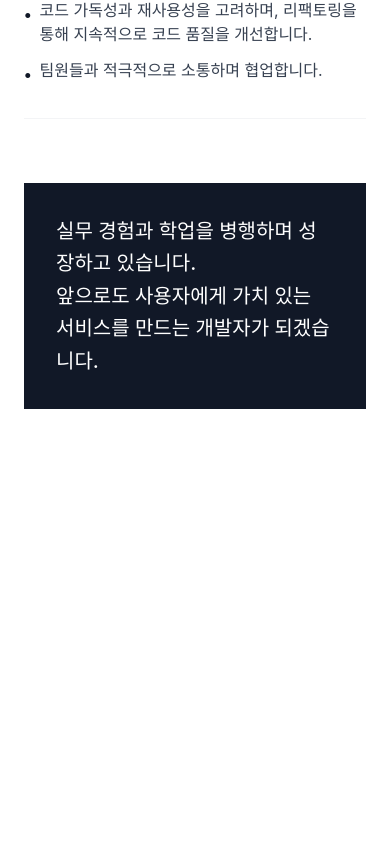
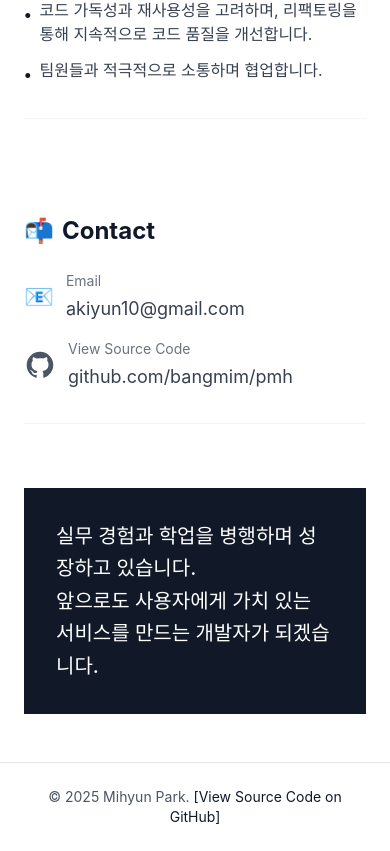
Before and after one commit to bangmim/pmh, a React (Create React App) app: page /about in a window 390 px wide. Shown: the part 2837-3688 px from the top of the page. Before the commit the page ends 3294 px from the top, so only its background shows below. Built offline with nearby package versions, Linux system fonts and the light colour scheme; a web font is replaced by a local one.

Commit message:
소스코드 링크 추가

```diff
--- a/src/components/About.tsx
+++ b/src/components/About.tsx
@@ -156,6 +156,53 @@
                 </div>
             </div>
 
+            {/* Contact */}
+            <div className="section">
+                <h2 className="text-2xl font-bold text-gray-900 mb-6 flex items-center gap-2">
+                    <span>📬</span>
+                    Contact
+                </h2>
+                <div className="space-y-4">
+                    <div className="flex items-center gap-3 text-gray-700">
+                        <span className="text-2xl">📧</span>
+                        <div>
+                            <p className="text-sm text-gray-500 mb-1">Email</p>
+                            <a
+                                href="mailto:akiyun10@gmail.com"
+                                className="text-lg hover:text-gray-900 transition-colors"
+                            >
+                                akiyun10@gmail.com
+                            </a>
+                        </div>
+                    </div>
+                    <div className="flex items-center gap-3 text-gray-700">
+                        <svg
+                            className="w-8 h-8 text-gray-600"
+                            fill="currentColor"
+                            viewBox="0 0 24 24"
+                            aria-hidden="true"
+                        >
+                            <path
+                                fillRule="evenodd"
+                                d="M12 2C6.477 2 2 6.484 2 12.017c0 4.425 2.865 8.18 6.839 9.504.5.092.682-.217.682-.483 0-.237-.008-.868-.013-1.703-2.782.605-3.369-1.343-3.369-1.343-.454-1.158-1.11-1.466-1.11-1.466-.908-.62.069-.608.069-.608 1.003.07 1.531 1.032 1.531 1.032.892 1.53 2.341 1.088 2.91.832.092-.647.35-1.088.636-1.338-2.22-.253-4.555-1.113-4.555-4.951 0-1.093.39-1.988 1.029-2.688-.103-.253-.446-1.272.098-2.65 0 0 .84-.27 2.75 1.026A9.564 9.564 0 0112 6.844c.85.004 1.705.115 2.504.337 1.909-1.296 2.747-1.027 2.747-1.027.546 1.379.202 2.398.1 2.651.64.7 1.028 1.595 1.028 2.688 0 3.848-2.339 4.695-4.566 4.943.359.309.678.92.678 1.855 0 1.338-.012 2.419-.012 2.747 0 .268.18.58.688.482A10.019 10.019 0 0022 12.017C22 6.484 17.522 2 12 2z"
+                                clipRule="evenodd"
+                            />
+                        </svg>
+                        <div>
+                            <p className="text-sm text-gray-500 mb-1">View Source Code</p>
+                            <a
+                                href="https://github.com/bangmim/pmh"
+                                target="_blank"
+                                rel="noopener noreferrer"
+                                className="text-lg hover:text-gray-900 transition-colors"
+                            >
+                                github.com/bangmim/pmh
+                            </a>
+                        </div>
+                    </div>
+                </div>
+            </div>
+
             {/* 마무리 메시지 */}
             <div className="section bg-gray-900 text-white p-8">
                 <p className="text-xl md:text-2xl font-medium leading-relaxed">
--- a/src/components/Layout.tsx
+++ b/src/components/Layout.tsx
@@ -53,7 +53,24 @@
 
                     <h1 className="text-2xl font-bold text-gray-900 mb-2">박미현</h1>
                     <p className="text-lg text-gray-600 font-medium mb-1">Frontend Developer</p>
-                    <p className="text-sm text-gray-500 mb-8">2023.10 - Present</p>
+                    <p className="text-sm text-gray-500 mb-2">2023.10 - Present</p>
+                    <p className="text-xs text-gray-500 mb-8">
+                        <a
+                            href="https://github.com/bangmim/pmh"
+                            target="_blank"
+                            rel="noopener noreferrer"
+                            className="flex items-center gap-1 hover:text-gray-900 transition-colors"
+                        >
+                            <svg className="w-4 h-4" fill="currentColor" viewBox="0 0 24 24" aria-hidden="true">
+                                <path
+                                    fillRule="evenodd"
+                                    d="M12 2C6.477 2 2 6.484 2 12.017c0 4.425 2.865 8.18 6.839 9.504.5.092.682-.217.682-.483 0-.237-.008-.868-.013-1.703-2.782.605-3.369-1.343-3.369-1.343-.454-1.158-1.11-1.466-1.11-1.466-.908-.62.069-.608.069-.608 1.003.07 1.531 1.032 1.531 1.032.892 1.53 2.341 1.088 2.91.832.092-.647.35-1.088.636-1.338-2.22-.253-4.555-1.113-4.555-4.951 0-1.093.39-1.988 1.029-2.688-.103-.253-.446-1.272.098-2.65 0 0 .84-.27 2.75 1.026A9.564 9.564 0 0112 6.844c.85.004 1.705.115 2.504.337 1.909-1.296 2.747-1.027 2.747-1.027.546 1.379.202 2.398.1 2.651.64.7 1.028 1.595 1.028 2.688 0 3.848-2.339 4.695-4.566 4.943.359.309.678.92.678 1.855 0 1.338-.012 2.419-.012 2.747 0 .268.18.58.688.482A10.019 10.019 0 0022 12.017C22 6.484 17.522 2 12 2z"
+                                    clipRule="evenodd"
+                                />
+                            </svg>
+                            View Source Code
+                        </a>
+                    </p>
 
                     {/* 네비게이션 */}
                     <nav className="w-full">
@@ -86,6 +103,21 @@
                     <Outlet />
                 </div>
             </main>
+
+            {/* Footer */}
+            <footer className="md:ml-80 py-6 px-6 md:px-12 border-t border-gray-200">
+                <div className="max-w-4xl mx-auto text-center text-sm text-gray-600">
+                    © 2025 Mihyun Park.{' '}
+                    <a
+                        href="https://github.com/bangmim/pmh"
+                        target="_blank"
+                        rel="noopener noreferrer"
+                        className="text-gray-900 hover:underline"
+                    >
+                        [View Source Code on GitHub]
+                    </a>
+                </div>
+            </footer>
         </div>
     );
 }
```
Also changed, not shown: 12 other files (tests, documents, lock files or other folders).
